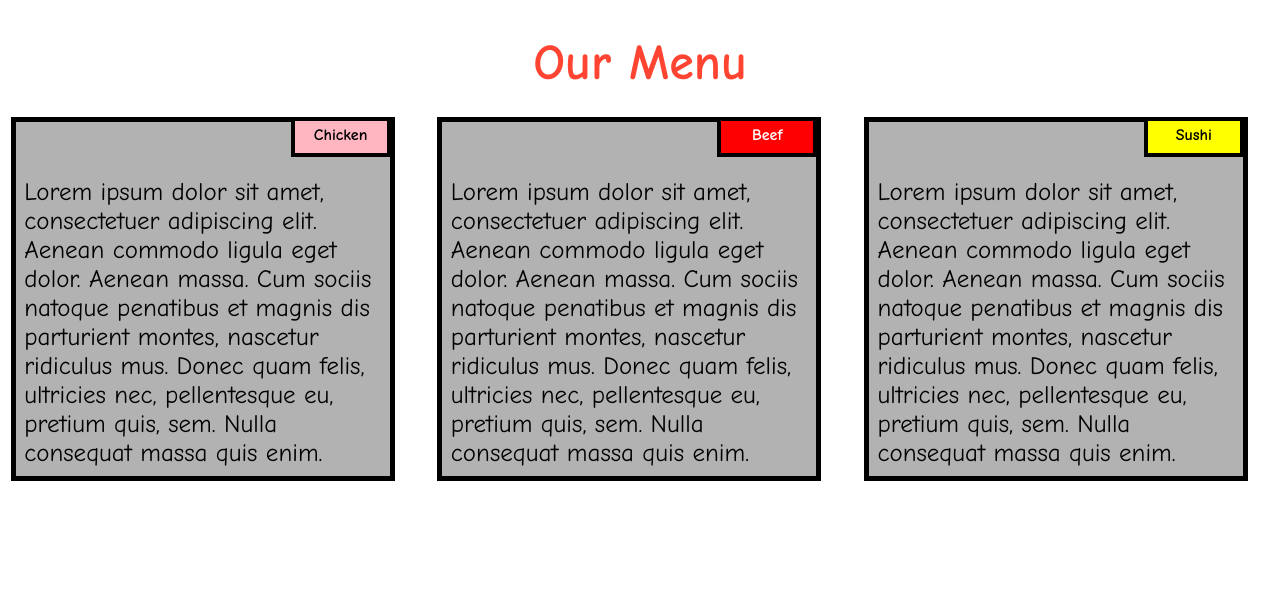
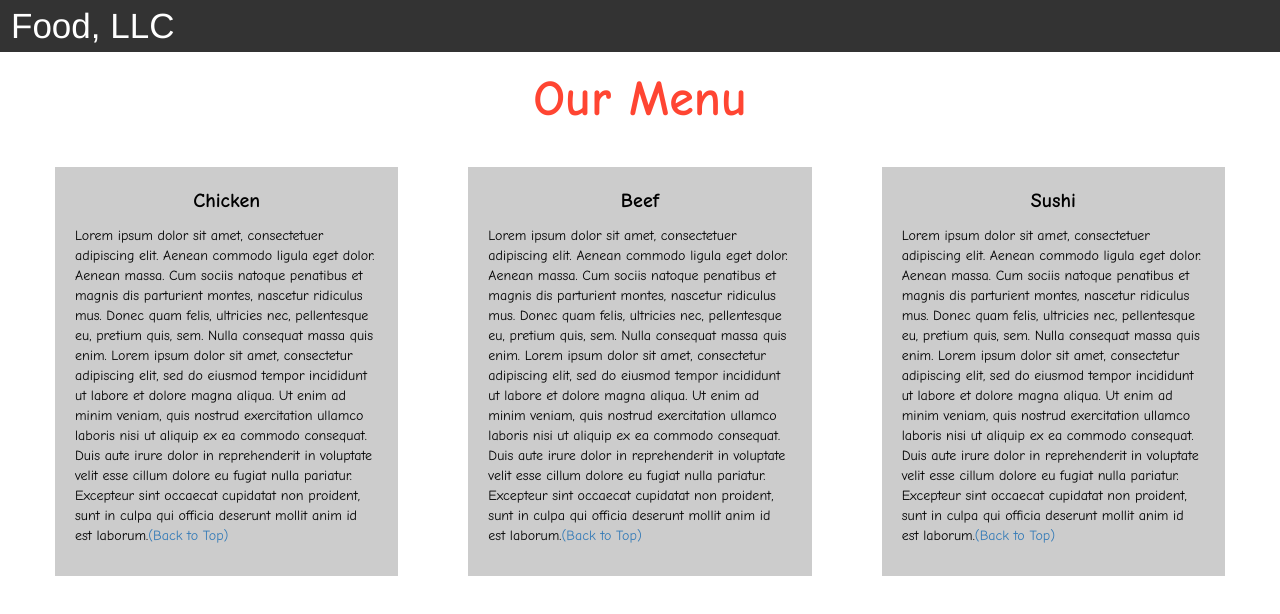
Before and after one commit to baigrafay/courseera, a plain HTML site: page index.html in a window 1280 px wide. Drawn offline with nearby package versions, Linux system fonts and the light colour scheme.

Commit message:
Add files via upload

```diff
--- a/index.html
+++ b/index.html
@@ -2,39 +2,76 @@
 <html>
 <head>
 
-<title>Responsive Layout</title>
+<title>Module 3</title>
+
+  <meta name="viewport" content="width=device-width, initial-scale=1">
+  <link rel="stylesheet" href="https://maxcdn.bootstrapcdn.com/bootstrap/3.3.7/css/bootstrap.min.css">
+  <script src="https://ajax.googleapis.com/ajax/libs/jquery/3.3.1/jquery.min.js"></script>
+  <script src="https://maxcdn.bootstrapcdn.com/bootstrap/3.3.7/js/bootstrap.min.js"></script>
+
+</head>
+
 <meta name="viewport" content="width=device-width, initial-scale=1">
 <link rel="stylesheet" type="text/css" href="style.css">
 
-</head>
-<style>
 
-</style>
+
 <body>
-<h1>Our Menu</h1>
+
+
+<nav class="navbar" id="top">
+  <div class="container-fluid">
+
+    <div class="navbar-header">
+      <button type="button" class="navbar-toggle" data-toggle="collapse" data-target="#myNavbar">
+        <span class="icon-bar"></span>
+        <span class="icon-bar"></span>
+        <span class="icon-bar"></span>
+      </button>
+      <a class="navbar-brand" href="#">Food, LLC</a>
+    </div>
+
+    <div class="collapse" id="myNavbar">
+      <ul class="nav navbar-nav visible-xs">
+        <li><a class="menu-item" href="#">Chicken</a></li>
+        <li><a class="menu-item" href="#">Beef</a></li>
+        <li><a class="menu-item" href="#">Sushi</a></li>
+      </ul>
+    </div>
+
+  </div>
+</nav>
+
+<h1 class="main-title">Our Menu</h1>
 
 
 
+<div class="row">
+
   <div class="col-lg-4 col-md-6 col-sm-12">
-  	<div class="box">
-  		<p class="content-name name1">Chicken</p>
-  		<p class="content">Lorem ipsum dolor sit amet, consectetuer adipiscing elit. Aenean commodo ligula eget dolor. Aenean massa. Cum sociis natoque penatibus et magnis dis parturient montes, nascetur ridiculus mus. Donec quam felis, ultricies nec, pellentesque eu, pretium quis, sem. Nulla consequat massa quis enim.</p>
-  	</div>
+    <div class="content-box">
+      <p class="item-name">Chicken</p>
+      <p>Lorem ipsum dolor sit amet, consectetuer adipiscing elit. Aenean commodo ligula eget dolor. Aenean massa. Cum sociis natoque penatibus et magnis dis parturient montes, nascetur ridiculus mus. Donec quam felis, ultricies nec, pellentesque eu, pretium quis, sem. Nulla consequat massa quis enim. Lorem ipsum dolor sit amet, consectetur adipiscing elit, sed do eiusmod tempor incididunt ut labore et dolore magna aliqua. Ut enim ad minim veniam, quis nostrud exercitation ullamco laboris nisi ut aliquip ex ea commodo consequat. Duis aute irure dolor in reprehenderit in voluptate velit esse cillum dolore eu fugiat nulla pariatur. Excepteur sint occaecat cupidatat non proident, sunt in culpa qui officia deserunt mollit anim id est laborum.<a href="#top">(Back to Top)</a></p>
+    </div>
   </div>
 
   <div class="col-lg-4 col-md-6 col-sm-12">
-  	<div class="box">
-   		<p class="content-name name2">Beef</p>
-   		<p class="content">Lorem ipsum dolor sit amet, consectetuer adipiscing elit. Aenean commodo ligula eget dolor. Aenean massa. Cum sociis natoque penatibus et magnis dis parturient montes, nascetur ridiculus mus. Donec quam felis, ultricies nec, pellentesque eu, pretium quis, sem. Nulla consequat massa quis enim.</p>
-  	</div>
+    <div class="content-box">
+      <p class="item-name">Beef</p>
+      <p>Lorem ipsum dolor sit amet, consectetuer adipiscing elit. Aenean commodo ligula eget dolor. Aenean massa. Cum sociis natoque penatibus et magnis dis parturient montes, nascetur ridiculus mus. Donec quam felis, ultricies nec, pellentesque eu, pretium quis, sem. Nulla consequat massa quis enim. Lorem ipsum dolor sit amet, consectetur adipiscing elit, sed do eiusmod tempor incididunt ut labore et dolore magna aliqua. Ut enim ad minim veniam, quis nostrud exercitation ullamco laboris nisi ut aliquip ex ea commodo consequat. Duis aute irure dolor in reprehenderit in voluptate velit esse cillum dolore eu fugiat nulla pariatur. Excepteur sint occaecat cupidatat non proident, sunt in culpa qui officia deserunt mollit anim id est laborum.<a href="#top">(Back to Top)</a></p>
+    </div>
   </div>
 
+
   <div class="col-lg-4 col-md-12 col-sm-12">
-  	<div class="box">
-  		<p class="content-name name3">Sushi</p>
-  		<p class="content">Lorem ipsum dolor sit amet, consectetuer adipiscing elit. Aenean commodo ligula eget dolor. Aenean massa. Cum sociis natoque penatibus et magnis dis parturient montes, nascetur ridiculus mus. Donec quam felis, ultricies nec, pellentesque eu, pretium quis, sem. Nulla consequat massa quis enim.</p>
-  	</div>
+    <div class="content-box">
+      <p class="item-name">Sushi</p>
+      <p>Lorem ipsum dolor sit amet, consectetuer adipiscing elit. Aenean commodo ligula eget dolor. Aenean massa. Cum sociis natoque penatibus et magnis dis parturient montes, nascetur ridiculus mus. Donec quam felis, ultricies nec, pellentesque eu, pretium quis, sem. Nulla consequat massa quis enim. Lorem ipsum dolor sit amet, consectetur adipiscing elit, sed do eiusmod tempor incididunt ut labore et dolore magna aliqua. Ut enim ad minim veniam, quis nostrud exercitation ullamco laboris nisi ut aliquip ex ea commodo consequat. Duis aute irure dolor in reprehenderit in voluptate velit esse cillum dolore eu fugiat nulla pariatur. Excepteur sint occaecat cupidatat non proident, sunt in culpa qui officia deserunt mollit anim id est laborum.<a href="#top">(Back to Top)</a></p>
+    </div>
   </div>
+
+</div>
+
 
 </body>
 </html>
--- a/style.css
+++ b/style.css
@@ -1,102 +1,96 @@
-* {
-    box-sizing: border-box;
+.container-fluid{
+	margin: 0;
+	padding: 0;
 }
 
-  body{
+.navbar{
+	border-radius: 0px;
+	background-color: rgba(0,0,0,0.8);
+}
+
+.navbar-brand{
+  font-size: 35px;
+  color: white;
+  padding-left: 25px;
+}
+
+.navbar-brand:hover{
+	color: white;
+}
+
+.nav{
 	margin: 0;
 	padding: 0;
-    font-family: "Comic Sans MS", cursive, sans-serif;
 }
 
-  .row{
-    margin-top: 5%;
-    margin-bottom: 5%;
+.navbar-nav{
+  font-size: 25px;
+  text-align: center;
+  margin: 0;
+  padding: 0;
 }
 
-  h1 {
+.navbar-toggle{
+	border: 2px solid white;
+	margin-right: 25px;
+}
+
+.icon-bar{
+	background-color: white;
+}
+
+
+.main-title{
   margin-bottom: 15px;
   text-align: center;
   color: #ff4532;
   font-size: 50px;
+  font-family: "Comic Sans MS", cursive, sans-serif;
+  font-weight: bold;
+}
+
+li{
+	box-sizing: border-box;
+	width: 100%;
+}
+
+.menu-item{
+	padding: 0;
+	margin: 0;
+	width: 100%;
+	background-color: white;
+	border-bottom: 1px solid black;
+	color: black;
+	display: block;
+}
+
+.menu-item:hover{
+	background-color: rgba(0,0,0,0.9);
+	color: rgba(0,0,0,0.4);
 }
 
 
-  .box{
-    width: 100%;
-    overflow: none;
+
+.row{
+	margin: 20px;
 }
 
-
-  .content-name{
-    overflow: none;
-    text-align: center;
-    border: 4px solid black;
-    width: 100px;
-    height: 40px;
-    padding: 5px;
-    float: right;
-    margin-right: 36px;
-    margin-top: 0px;
-    font-weight: bold;
-    position: relative;
+.content-box{
+	margin: 20px;
+	width: auto;
+	height: auto;
+	color: black;
+	background-color: rgba(0,0,0,0.2);
+	font-family: "Comic Sans MS", cursive, sans-serif;
+	padding: 20px;
 }
 
-  .content{
-    border: 5px solid black;
-    width: 90%;
-    height: auto;
-    margin: 2.5%;
-    color: black;
-    font-size: 25px;
-    padding: 2%;
-    padding-top: 55px;
-    background-color: rgba(0,0,0,0.3);
+.item-name{
+	text-align: center;
+	font-size: 20px;
+	font-weight: bold;
 }
 
-  .name1{
-    background-color: #FFB6C1;
+#top{
+
 }
-
-  .name2{
-    color: white;
-    background-color: #FF0000;
-  }
-  .name3{
-    background-color: #FFFF00;
-  }
-
-
-  /********** Large devices only **********/
-  @media (min-width: 992px) {
-    .col-lg-4 {
-        float: left;
-      width: 33.33%;
-    }
-  }
-  /********** Medium devices only **********/
-  @media (min-width: 768px) and (max-width: 991px) {
-    .col-md-6,.col-md-12 {
-      float: left;
-    }
-    .col-md-6 {
-      width: 50%;
-    }
-    .col-md-12 {
-      margin-left: -10px;
-      width: 100%;
-    }
-    .name3{
-      margin-right: 65px;
-      width: 100px;
-    }
-  }
-
-  @media (min-width: 0px) and (max-width: 767px) {
-    .col-sm-12 {
-        float: left;
-      width: 100%;
-    }
-    .content-name{
-      margin-right: 30px;
-    }
-  }
```
Lines whose indentation alone changed are shown as unchanged.
